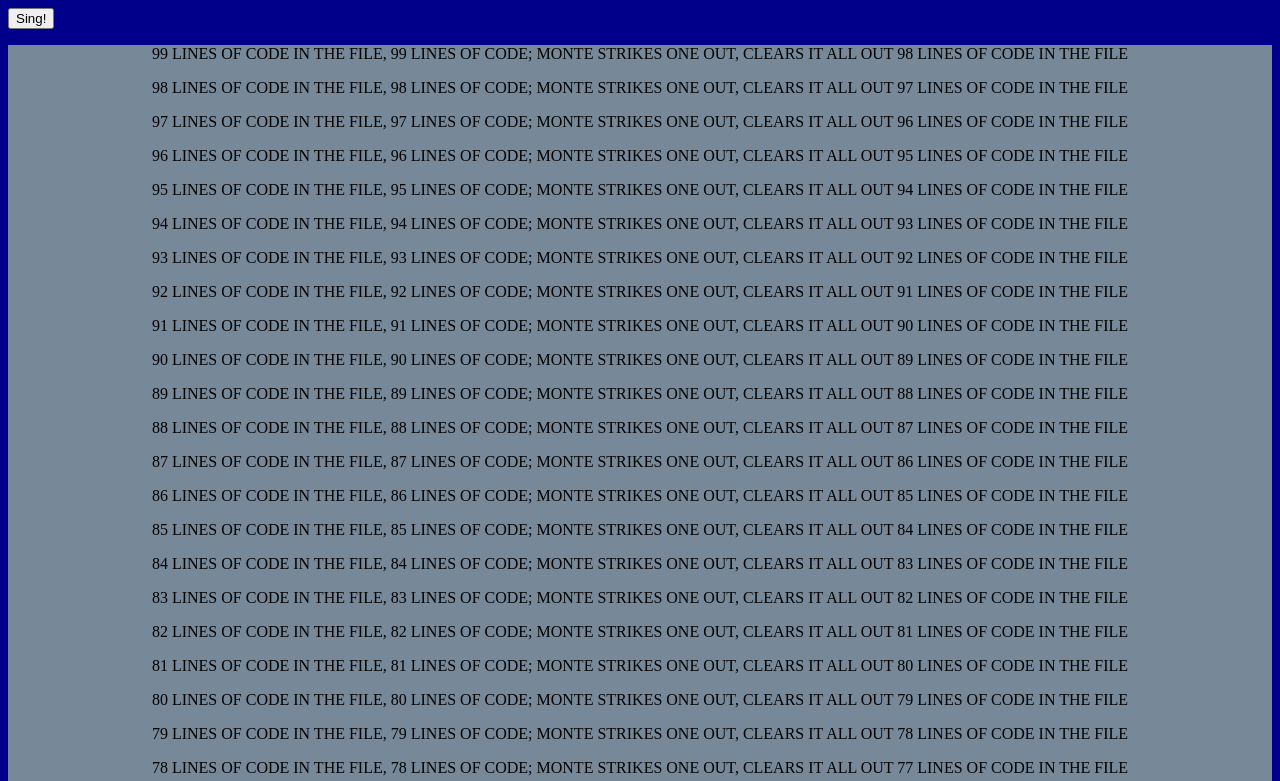
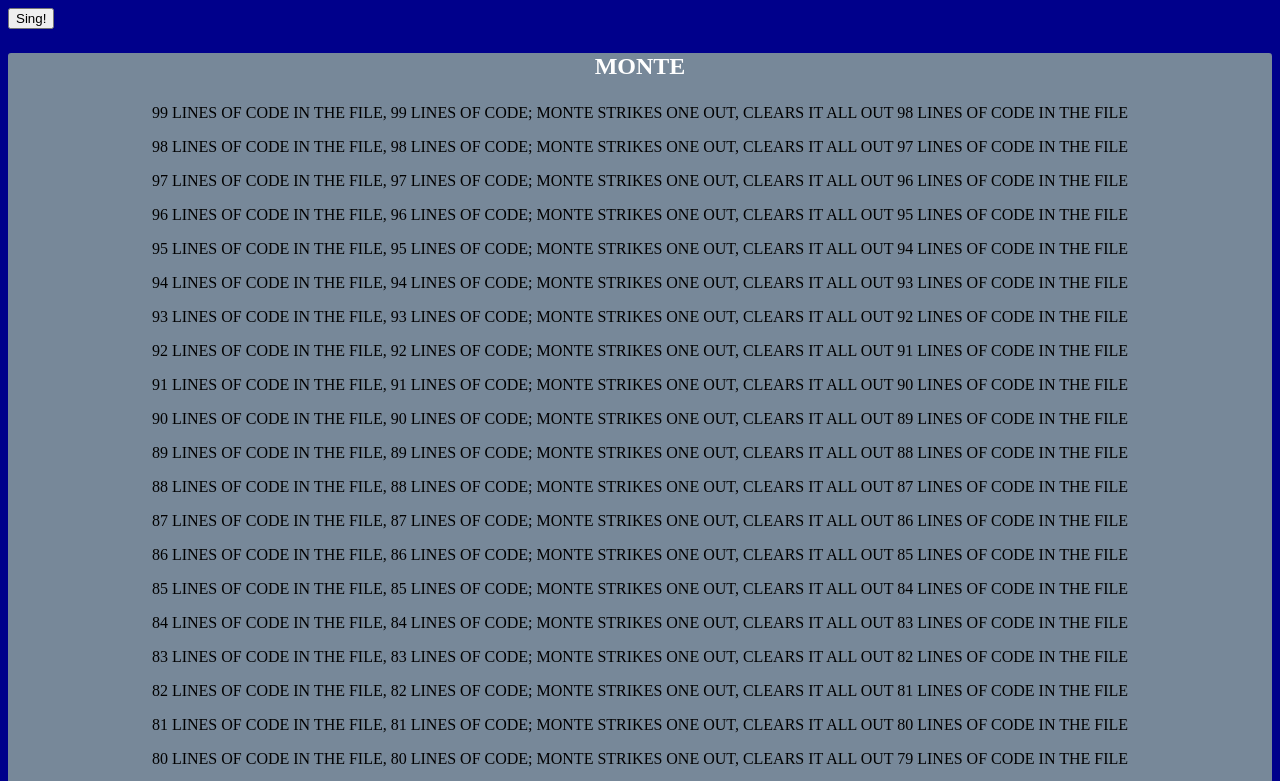
Before and after one commit to kmhorn1992/JSresumept2, a plain HTML site: page index.html in a window 1280 px wide. Both pictures are taken after a click on the button "Sing!". Shown: the top 781 px of the page. Drawn offline with Linux system fonts and the light colour scheme.

Commit message:
final commit

```diff
--- a/main.css
+++ b/main.css
@@ -2,15 +2,18 @@ body{
     background-color: darkblue;
 
 }
-h1{
+h3{
     color: white;
     text-align: center;
+    font-size: 24px;
 }
 
 .friend{
     background-color: lightslategray;
     text-align: center;
     text-transform: uppercase;
+    border-color: white;
+    border-radius: 3px;
 
 
 }
--- a/script.js
+++ b/script.js
@@ -21,6 +21,7 @@ document.addEventListener('DOMContentLoaded', function () {
             fransDiv.className = 'friend';
             document.body.appendChild(fransDiv);
             var fransHeading = document.createElement('h3');
+            fransDiv.appendChild(fransHeading);
             var fransName = document.createTextNode(friends[k]);
             fransHeading.appendChild(fransName);
 
```
